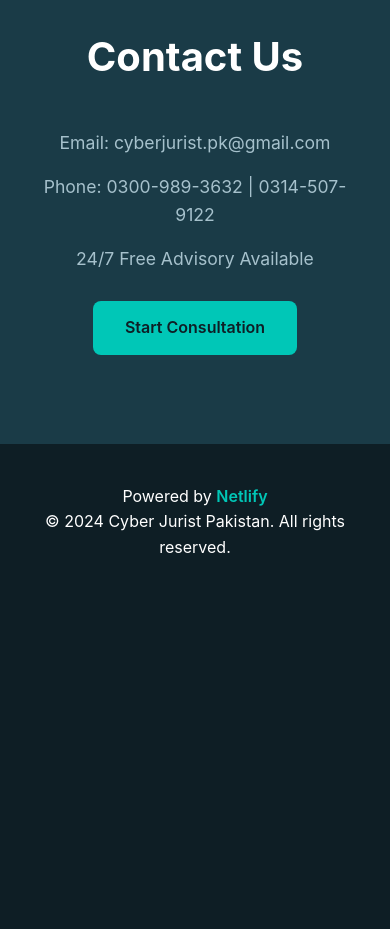
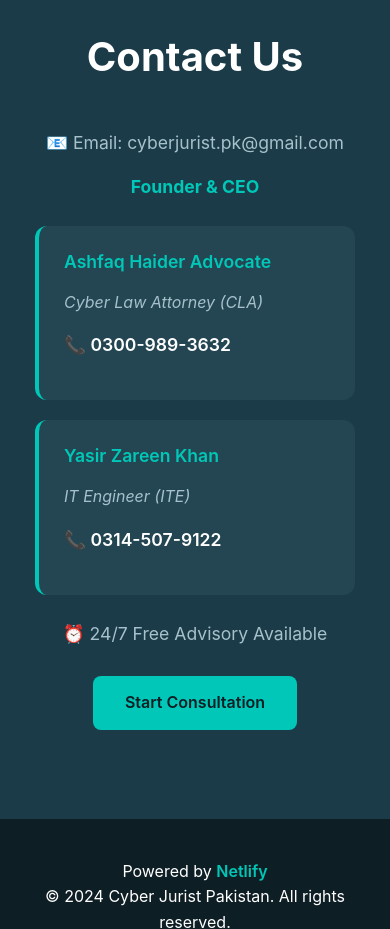
Before and after one commit to cyberjurist-pak/cyberjurist, a plain HTML site: page index.html in a window 390 px wide. Shown: the part 5340-6269 px from the top of the page. Before the commit the page ends 5940 px from the top, so only its background shows below. Drawn offline with Linux system fonts and the light colour scheme.

Commit message:
Update index.html

```diff
--- a/index.html
+++ b/index.html
@@ -380,6 +380,54 @@
             margin: 16px 0;
         }
 
+        /* Founder CEO Title */
+        .founder-title {
+            color: #00c7b7;
+            font-size: 1.4rem;
+            font-weight: 700;
+            margin-bottom: 25px;
+            text-align: center;
+        }
+
+        /* Contact Persons Styling */
+        .contact-persons {
+            display: flex;
+            gap: 30px;
+            justify-content: center;
+            margin: 25px 0;
+            flex-wrap: wrap;
+        }
+
+        .person-card {
+            background: rgba(42, 77, 90, 0.6);
+            padding: 25px;
+            border-radius: 12px;
+            border-left: 4px solid #00c7b7;
+            min-width: 300px;
+            text-align: left;
+        }
+
+        .person-name {
+            color: #00c7b7;
+            margin-bottom: 8px;
+            font-size: 1.3rem;
+            font-weight: 600;
+            line-height: 1.3;
+        }
+
+        .designation {
+            color: #a6c1cc;
+            margin-bottom: 12px;
+            font-size: 1rem;
+            font-style: italic;
+        }
+
+        .phone {
+            color: #ffffff;
+            font-weight: 600;
+            font-size: 1.1rem;
+        }
+
         /* Footer */
         .footer {
             background: #0e1e25;
@@ -482,6 +530,26 @@
             .logo-text {
                 display: none;
             }
+
+            .contact-persons {
+                flex-direction: column;
+                align-items: center;
+                gap: 20px;
+            }
+
+            .person-card {
+                min-width: auto;
+                width: 100%;
+                max-width: 320px;
+            }
+
+            .person-name {
+                font-size: 1.2rem;
+            }
+
+            .founder-title {
+                font-size: 1.2rem;
+            }
         }
 
         @media (max-width: 576px) {
@@ -521,6 +589,14 @@
 
             .logo-line4 {
                 font-size: 7px;
+            }
+
+            .person-name {
+                font-size: 1.1rem;
+            }
+
+            .founder-title {
+                font-size: 1.1rem;
             }
         }
     </style>
@@ -686,9 +762,26 @@
     <section id="contact" class="contact">
         <h2>Contact Us</h2>
         <div class="contact-info">
-            <p>Email: cyberjurist.pk@gmail.com</p>
-            <p>Phone: 0300-989-3632 | 0314-507-9122</p>
-            <p>24/7 Free Advisory Available</p>
+            <p>📧 Email: cyberjurist.pk@gmail.com</p>
+
+            <!-- Founder & CEO Title - Box ke Uper -->
+            <div class="founder-title">Founder & CEO</div>
+
+            <div class="contact-persons">
+                <div class="person-card">
+                    <div class="person-name">Ashfaq Haider Advocate</div>
+                    <p class="designation">Cyber Law Attorney (CLA)</p>
+                    <p class="phone">📞 0300-989-3632</p>
+                </div>
+
+                <div class="person-card">
+                    <div class="person-name">Yasir Zareen Khan</div>
+                    <p class="designation">IT Engineer (ITE)</p>
+                    <p class="phone">📞 0314-507-9122</p>
+                </div>
+            </div>
+
+            <p>⏰ 24/7 Free Advisory Available</p>
         </div>
         <a href="#contact" class="btn">Start Consultation</a>
     </section>
```
